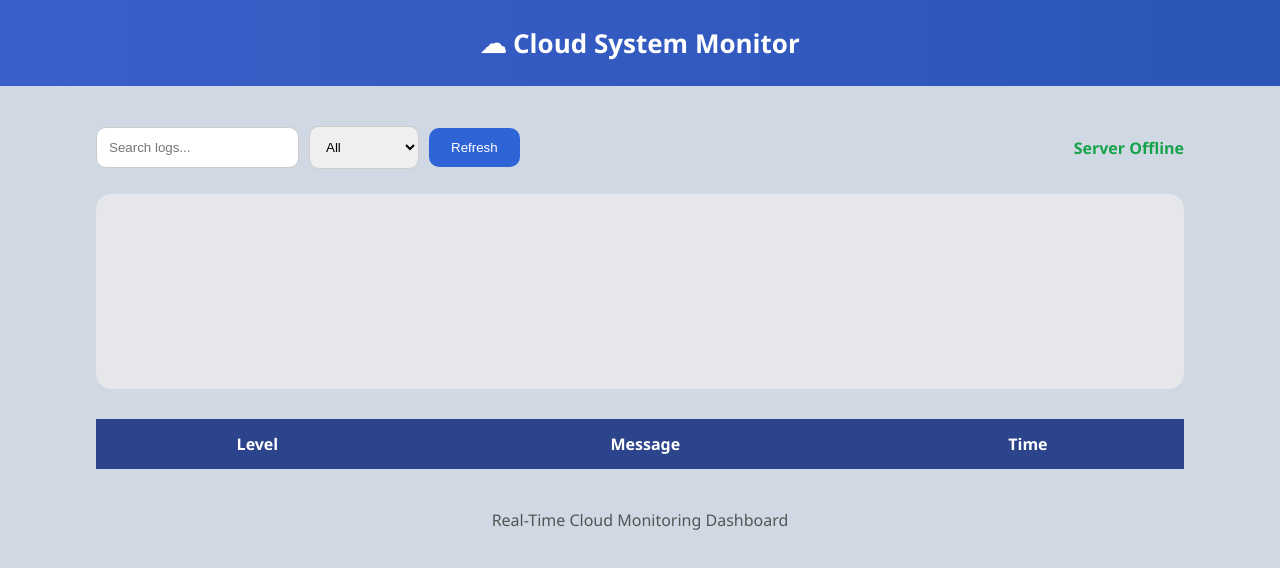
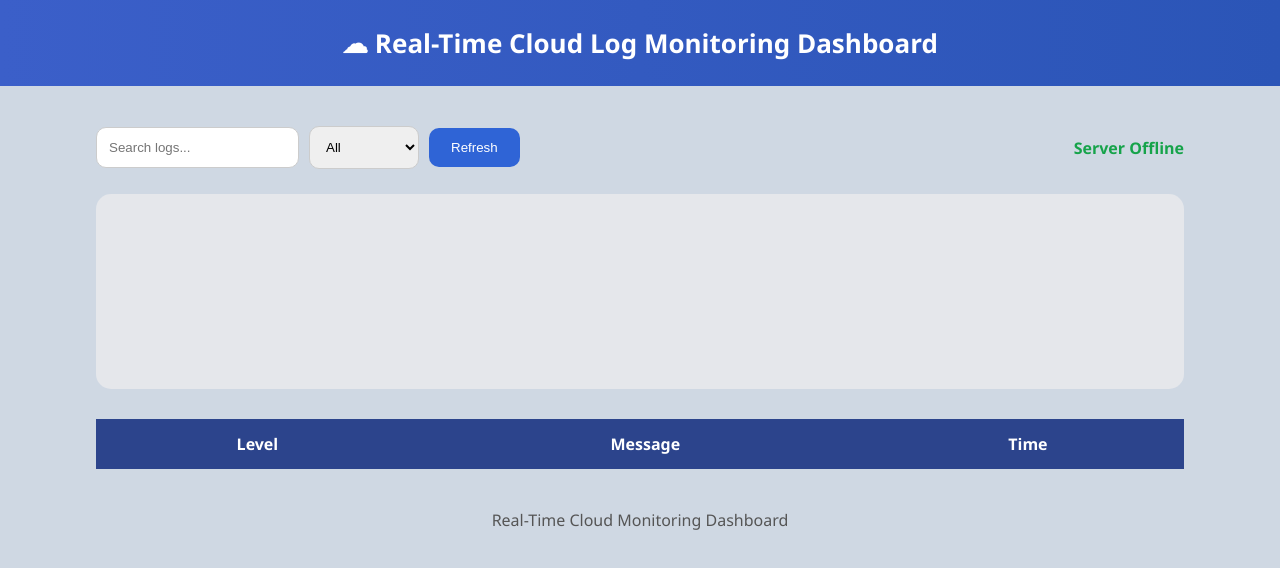
Before and after one commit to Noorjahan-Nadaf/cloud-log-analyzer, a website: page frontend/index.html in a window 1280 px wide. Drawn offline with nearby package versions, Linux system fonts and the light colour scheme; no server answers.

Commit message:
Updated header title

```diff
--- a/frontend/index.html
+++ b/frontend/index.html
@@ -8,7 +8,7 @@
 
 <body>
 
-<header>☁ Cloud System Monitor</header>
+<header>☁ Real-Time Cloud Log Monitoring Dashboard</header>
 
 <div class="container">
 
```
